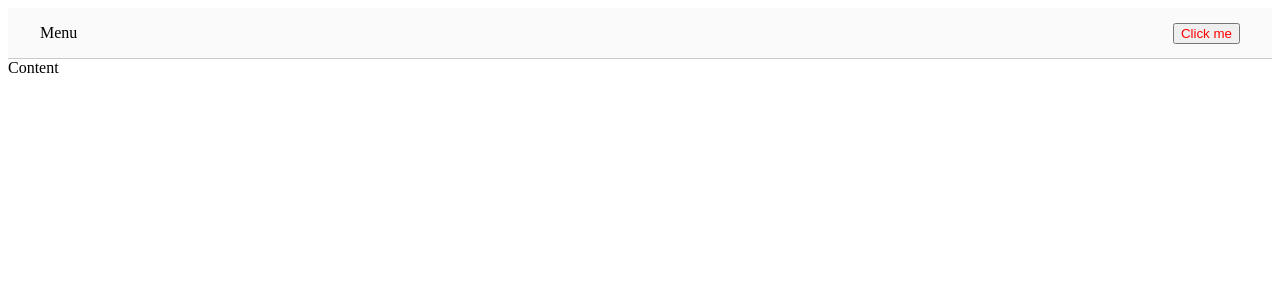
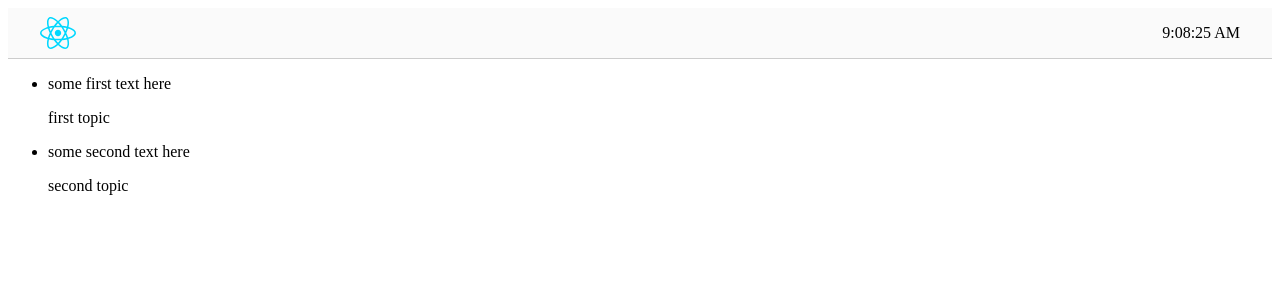
Before and after one commit to migel1976/react-todo, a React (Vite) app: page / in a window 1280 px wide. Shown: the top 300 px of the page. Built offline with nearby package versions, Linux system fonts and the light colour scheme.

Commit message:
начало работы с props

```diff
--- a/src/App.jsx
+++ b/src/App.jsx
@@ -1,11 +1,25 @@
 import Header from "./components/Header";
+import { todoList } from "./data";
+
+function TodoList(props){
+  console.log('props', props)
+  return(
+    <li>
+      <p>{props.title}</p>
+      {props.text}
+    </li>
+  )
+}
 
 function App(){
   return(
     <div>
       <Header />
       <main>
-        Content
+        <ul>
+          <TodoList title={todoList[0].text} text={todoList[0].title}/>
+          <TodoList title={todoList[1].text} text={todoList[1].title}/>
+        </ul>
       </main>
     </div>
   )
--- a/src/components/Header.jsx
+++ b/src/components/Header.jsx
@@ -1,8 +1,16 @@
+import logo from "../assets/react.svg"
+
 function Header(){
+    const curTime=new Date();
+    console.log(curTime)
     return(
         <header>
-            Menu
-            <button>Click me</button>
+            {/* Menu */}
+            <img src={logo} alt='React logo'></img>
+            <p>
+                {curTime.toLocaleTimeString()}
+            </p>
+
         </header>
     )
 }
--- /dev/null
+++ b/src/data.js
@@ -0,0 +1,6 @@
+export const todoList=[
+    {title:'first topic', text:'some first text here'},
+    {title:'second topic', text:'some second text here'},
+    {title:'third topic', text:'some third text here'},
+    {title:'four topic', text:'some forth text here'},
+]
```
